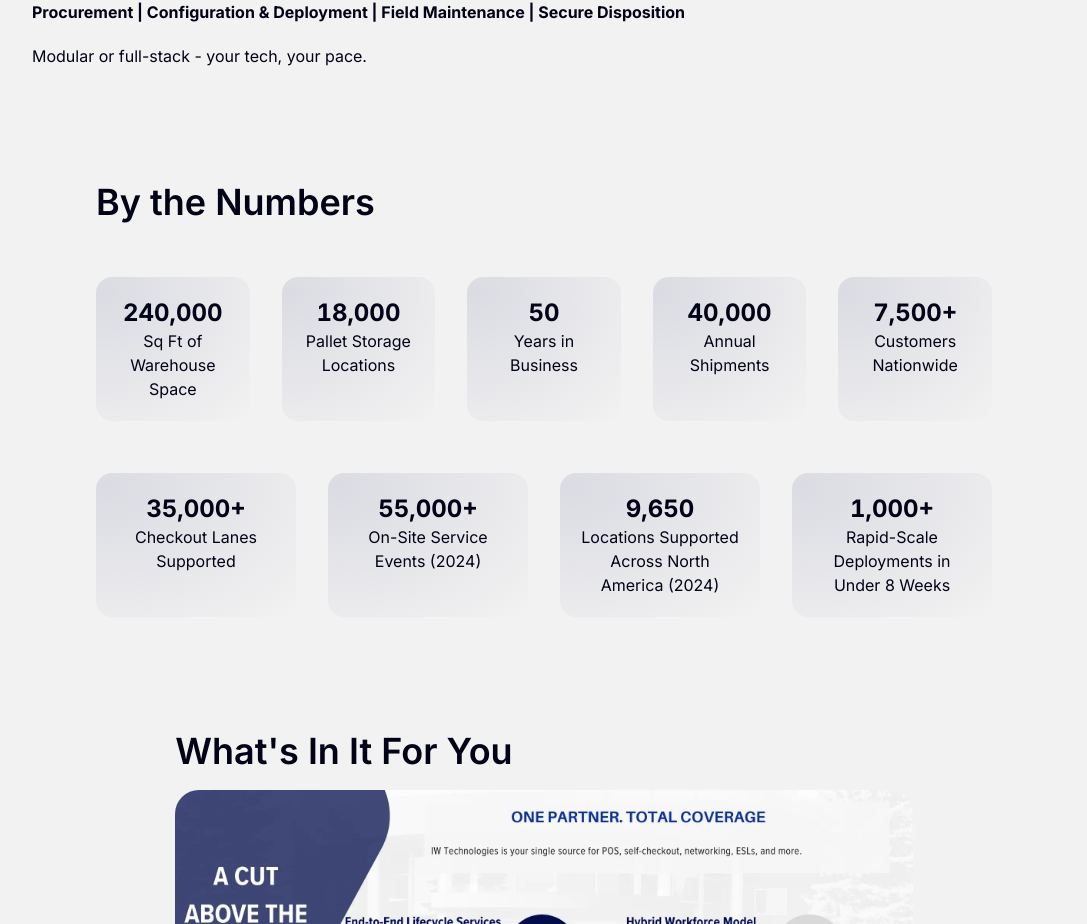
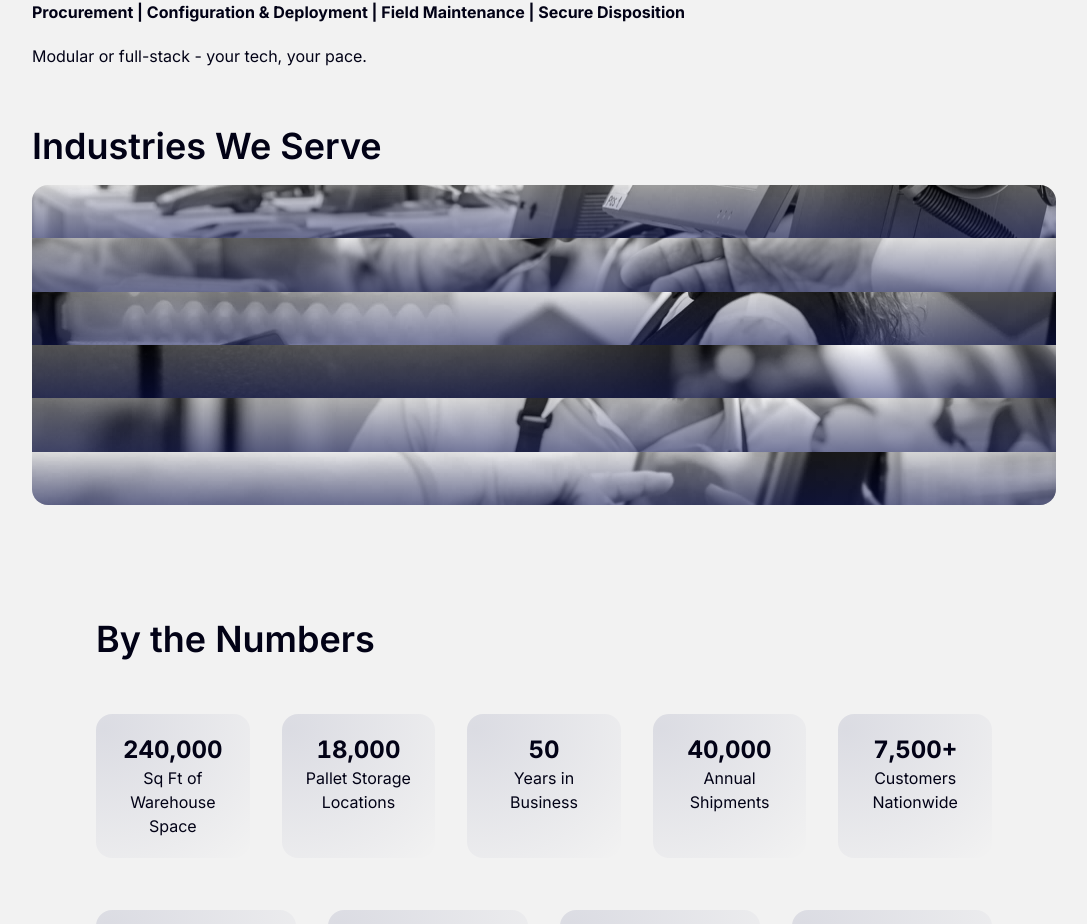
Before and after one commit to IWTechnologies/weareiw, a Next.js app in the folder nextjs-weareiw/: page /about in a window 1280 px wide. Shown: the part 938-1862 px from the top of the page, without its empty margins (96-1183 px from the left). Built offline with nearby package versions, Linux system fonts and the light colour scheme.

Commit message:
about page: working on expandable industries we serve section

```diff
--- a/nextjs-weareiw/src/app/about/page.tsx
+++ b/nextjs-weareiw/src/app/about/page.tsx
@@ -9,6 +9,15 @@ export const metadata: Metadata = {
   title: "About - IW Technologies",
   description: "IW Technologies architects and optimizes POS and tech ecosystems for leading brands across Retail, QSR, Grocery, Hospitality, Convenience, Distribution.",
 };
+
+const industries = [
+    { label: "Grocery and Pharmacy", src: "/heroImages/shutterstock1.jpg", alt: "Grocery and Pharmacy image with title" },
+    { label: "Retail", src: "/heroImages/shutterstock2.jpg", alt: "Retail image with title" },
+    { label: "Hospitality", src: "/heroImages/shutterstock3.jpg", alt: "Hospitality image with title" },
+    { label: "QSR", src: "/heroImages/shutterstock4.jpg", alt: "QSR image with title" },
+    { label: "Convenience and Pretroleum", src: "/heroImages/shutterstock5.jpg", alt: "Convenience and Pretroleum image with title" },
+    { label: "Distribution", src: "/heroImages/shutterstock6.jpg", alt: "Distribution image with title" },
+]
 
 export default function AboutPage() {
     return (
@@ -67,6 +76,31 @@ export default function AboutPage() {
                     </div>
                 </div>
 
+            </section>
+
+            <section className="w-[80%] mx-auto mb-14 text-brand-black">
+                <div className="relative w-full h-full flex flex-col items-center gap-4">
+                    <div className="w-full flex">
+                        <h2>
+                            Industries We Serve
+                        </h2>
+                    </div>
+                    <div className="relative w-full h-96 lg:h-80 flex flex-col sm:flex rounded-2xl overflow-hidden">
+                        {industries.map((industry) => (
+                            <div key={industry.label}
+                                className="group relative flex-1 hover:flex-3 active:flex-3 transition-all duration-500 ease-in-out
+                                flex items-center justify-center text-center">
+                                <div className="absolute inset-0 z-10 bg-linear-to-t from-brand-navy/50 to-transparent" />
+                                <img
+                                    className="absolute inset-0 w-full h-full object-cover grayscale group-hover:grayscale-0"
+                                    src={industry.src} alt={industry.alt} />
+                                <h3 className="relative z-20 opacity-0 group-hover:opacity-100 group-active:opacity-100 transition-opacity duration-300 w-full text-white">
+                                    {industry.label}
+                                </h3>
+                            </div>
+                        ))}
+                    </div>
+                </div>
             </section>
 
             <section className="w-full pb-14 bg-background">
```
